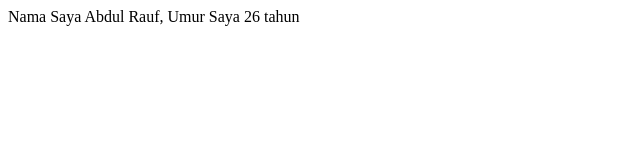
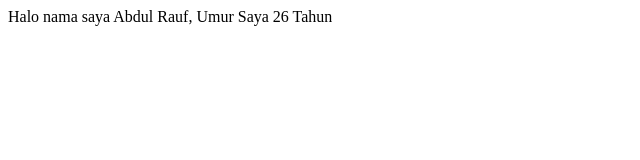
Before and after one commit to abdul1208/Tugas_Git_abdul, a plain HTML site: page index.html in a window 1280 px wide. Shown: the full height of the page, 0-640 px from the left. Drawn offline with Linux system fonts and the light colour scheme.

Commit message:
first commit

```diff
--- a/index.html
+++ b/index.html
@@ -5,9 +5,9 @@
 <!DOCTYPE html>
 <html>
 <head>
-	<title>Halo</title>
+	<title> halo </title>
 </head>
 <body>
-	Nama Saya Abdul Rauf, Umur Saya 26 tahun
+		Halo nama saya Abdul Rauf, Umur Saya 26 Tahun
 </body>
 </html>
```
